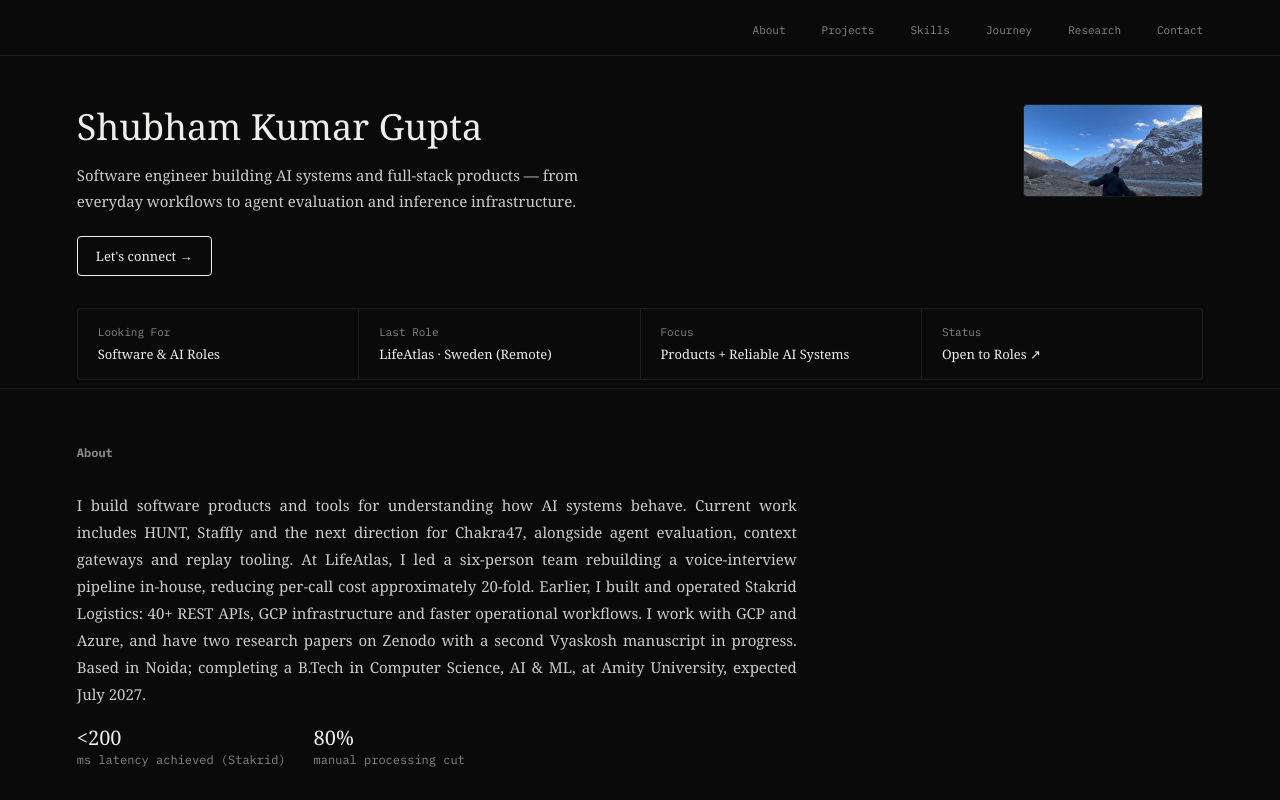
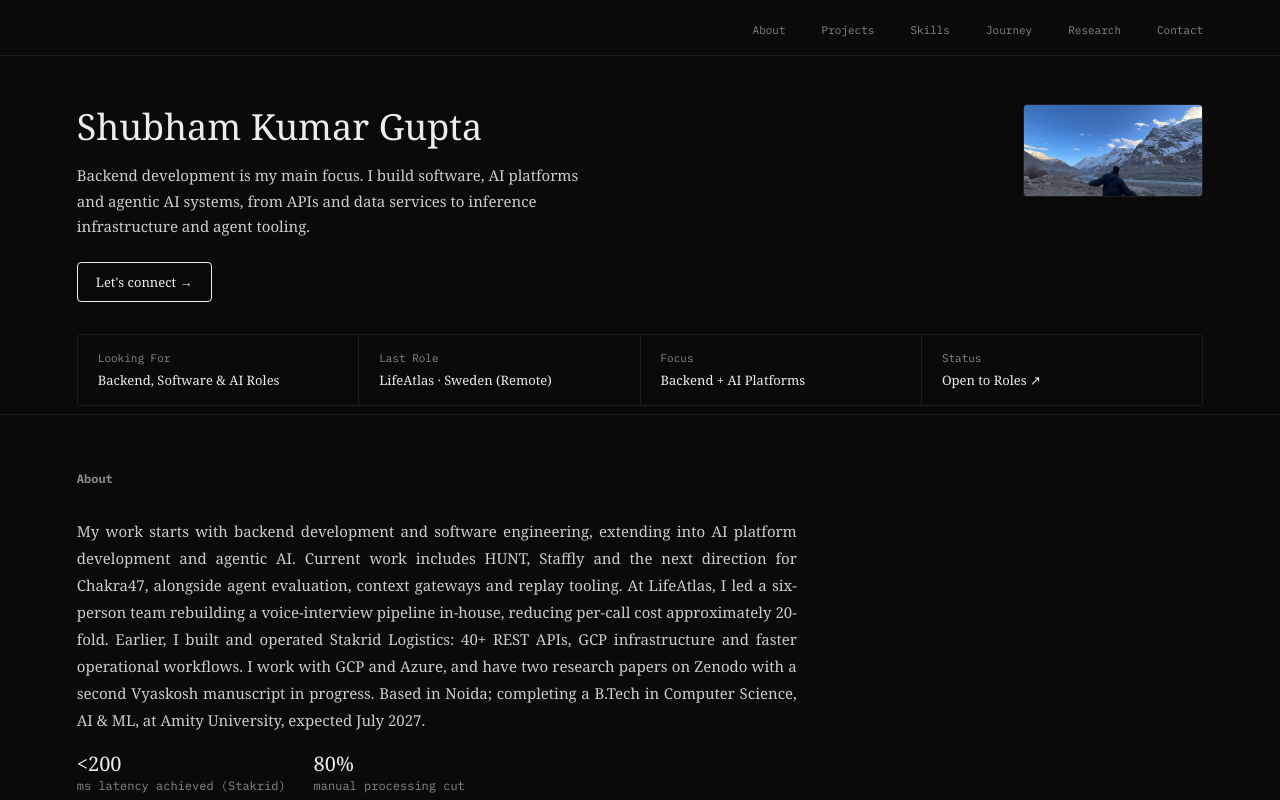
Before and after one commit to kshubham090/portfolio, a React (Vite) app: page / in a window 1280 px wide. Shown: the top 800 px of the page. Built offline with nearby package versions, Linux system fonts and the light colour scheme.

Commit message:
Reframe portfolio expertise around backend and AI platforms (#7)

```diff
--- a/index.html
+++ b/index.html
@@ -4,17 +4,17 @@
     <meta charset="UTF-8" />
     <meta name="viewport" content="width=device-width, initial-scale=1.0" />
 
-    <title>Shubham Kumar Gupta — Software Engineer &amp; AI Systems</title>
-    <meta name="description" content="Software engineer building AI systems and full-stack products. HUNT, Staffly, Chakra47, agent evaluation, inference infrastructure and research. Based in Noida, India." />
+    <title>Shubham Kumar Gupta — Backend, Software &amp; AI Platforms</title>
+    <meta name="description" content="Backend development, software development, AI platforms and agentic AI. APIs, data services, inference infrastructure and agent tooling. Based in Noida, India." />
     <meta name="author" content="Shubham Kumar Gupta" />
-    <meta name="keywords" content="software engineer, AI systems, full-stack, TypeScript, React, Node.js, PostgreSQL, GCP, Azure, agent evaluation, Shubham Kumar Gupta" />
+    <meta name="keywords" content="backend development, software development, AI platform development, agentic AI, APIs, data systems, inference infrastructure, agent evaluation, Shubham Kumar Gupta" />
     <link rel="canonical" href="https://www.shubham.cv/" />
 
     <!-- Open Graph -->
     <meta property="og:type" content="profile" />
     <meta property="og:url" content="https://www.shubham.cv/" />
-    <meta property="og:title" content="Shubham Kumar Gupta — Software Engineer &amp; AI Systems" />
-    <meta property="og:description" content="Software engineer building AI systems and full-stack products. HUNT, Staffly, Chakra47, agent evaluation, inference infrastructure and research. Based in Noida, India." />
+    <meta property="og:title" content="Shubham Kumar Gupta — Backend, Software &amp; AI Platforms" />
+    <meta property="og:description" content="Backend development, software development, AI platforms and agentic AI. APIs, data services, inference infrastructure and agent tooling. Based in Noida, India." />
     <meta property="og:image" content="https://www.shubham.cv/uploads/grok-image-58f159b9-11fd-4a79-95b0-b414d5fe3471.jpg" />
     <meta property="og:image:width" content="1200" />
     <meta property="og:image:height" content="630" />
@@ -27,8 +27,8 @@
     <meta name="twitter:card" content="summary_large_image" />
     <meta name="twitter:site" content="@skg_curious" />
     <meta name="twitter:creator" content="@skg_curious" />
-    <meta name="twitter:title" content="Shubham Kumar Gupta — Software Engineer &amp; AI Systems" />
-    <meta name="twitter:description" content="Software engineer building AI systems and full-stack products. HUNT, Staffly, Chakra47, agent evaluation, inference infrastructure and research. Based in Noida, India." />
+    <meta name="twitter:title" content="Shubham Kumar Gupta — Backend, Software &amp; AI Platforms" />
+    <meta name="twitter:description" content="Backend development, software development, AI platforms and agentic AI. APIs, data services, inference infrastructure and agent tooling. Based in Noida, India." />
     <meta name="twitter:image" content="https://www.shubham.cv/uploads/grok-image-58f159b9-11fd-4a79-95b0-b414d5fe3471.jpg" />
 
     <!-- JSON-LD Person schema -->
@@ -40,7 +40,7 @@
   "url": "https://www.shubham.cv",
   "image": "https://www.shubham.cv/uploads/grok-image-58f159b9-11fd-4a79-95b0-b414d5fe3471.jpg",
   "jobTitle": "Software Engineer",
-  "description": "Software engineer building AI systems and full-stack products. HUNT, Staffly, Chakra47, agent evaluation, inference infrastructure and research. Based in Noida, India.",
+  "description": "Backend development, software development, AI platforms and agentic AI. APIs, data services, inference infrastructure and agent tooling. Based in Noida, India.",
   "email": "kshubham04907@gmail.com",
   "address": {
     "@type": "PostalAddress",
@@ -53,11 +53,10 @@
     "https://x.com/skg_curious"
   ],
   "knowsAbout": [
-    "AI Systems",
-    "Full-Stack Development",
-    "TypeScript",
-    "React",
-    "Node.js",
+    "Backend Development",
+    "Software Development",
+    "AI Platform Development",
+    "Agentic AI",
     "PostgreSQL",
     "GCP",
     "Azure",
--- a/src/components/About.tsx
+++ b/src/components/About.tsx
@@ -19,7 +19,7 @@
           </div>
         </div>
         <p className="about-text">
-          I build software products and tools for understanding how AI systems behave. Current work includes HUNT, Staffly and the next direction for Chakra47, alongside agent evaluation, context gateways and replay tooling. At LifeAtlas, I led a six-person team rebuilding a voice-interview pipeline in-house, reducing per-call cost approximately 20-fold. Earlier, I built and operated Stakrid Logistics: 40+ REST APIs, GCP infrastructure and faster operational workflows. I work with GCP and Azure, and have two research papers on Zenodo with a second Vyaskosh manuscript in progress. Based in Noida; completing a B.Tech in Computer Science, AI &amp; ML, at Amity University, expected July 2027.
+          My work starts with backend development and software engineering, extending into AI platform development and agentic AI. Current work includes HUNT, Staffly and the next direction for Chakra47, alongside agent evaluation, context gateways and replay tooling. At LifeAtlas, I led a six-person team rebuilding a voice-interview pipeline in-house, reducing per-call cost approximately 20-fold. Earlier, I built and operated Stakrid Logistics: 40+ REST APIs, GCP infrastructure and faster operational workflows. I work with GCP and Azure, and have two research papers on Zenodo with a second Vyaskosh manuscript in progress. Based in Noida; completing a B.Tech in Computer Science, AI &amp; ML, at Amity University, expected July 2027.
         </p>
       </div>
     </section>
--- a/src/components/Footer.tsx
+++ b/src/components/Footer.tsx
@@ -34,7 +34,7 @@
       <div className="footer-grid">
         <div>
           <div className="footer-brand">Shubham Gupta</div>
-          <p className="footer-tagline">Software engineer. AI systems and full-stack products. Noida. Open to engineering opportunities.</p>
+          <p className="footer-tagline">Backend and software development. AI platforms and agentic AI. Noida. Open to engineering opportunities.</p>
           <div className="newsletter">
             <input
               type="email"
--- a/src/components/Hero.tsx
+++ b/src/components/Hero.tsx
@@ -10,7 +10,7 @@
         <div className="hero-text">
           <h1 className="hero-title">Shubham Kumar Gupta</h1>
           <p className="hero-sub">
-            Software engineer building AI systems and full-stack products — from everyday workflows to agent evaluation and inference infrastructure.
+            Backend development is my main focus. I build software, AI platforms and agentic AI systems, from APIs and data services to inference infrastructure and agent tooling.
           </p>
           <div className="hero-cta-row">
             <button className="pill-btn" onClick={() => setConnectOpen(true)}>Let's connect →</button>
@@ -24,7 +24,7 @@
       <div className="hero-stats" id="tour-stats">
         <div className="hero-stat">
           <span className="stat-label">Looking For</span>
-          <span className="stat-val">Software &amp; AI Roles</span>
+          <span className="stat-val">Backend, Software &amp; AI Roles</span>
         </div>
         <div className="hero-stat">
           <span className="stat-label">Last Role</span>
@@ -32,7 +32,7 @@
         </div>
         <div className="hero-stat">
           <span className="stat-label">Focus</span>
-          <span className="stat-val">Products + Reliable AI Systems</span>
+          <span className="stat-val">Backend + AI Platforms</span>
         </div>
         <div className="hero-stat">
           <span className="stat-label">Status</span>
--- a/src/components/Skills.tsx
+++ b/src/components/Skills.tsx
@@ -1,11 +1,10 @@
 import { useFadeIn } from '../hooks/useFadeIn';
 
 const skills = [
-  { label: 'AI / Agent Systems', cls: 'hl' },
-  { label: 'Full-Stack Applications', cls: '' },
-  { label: 'Data / Backend Systems', cls: '' },
-  { label: 'Cloud / Engineering Quality', cls: '' },
-  { label: 'Accelerated Computing · Learning', cls: 'dim' },
+  { label: 'Backend Development', cls: 'hl' },
+  { label: 'Software Development', cls: '' },
+  { label: 'AI Platform Development', cls: '' },
+  { label: 'Agentic AI', cls: '' },
 ];
 
 export default function Skills() {
@@ -19,10 +18,15 @@
       <div className="skills-wrap" id="tour-skills">
         <div className="skills-left">
           <p className="skills-desc-text">
-            TypeScript, React and Next.js for product interfaces; Node.js, Fastify, Python and Spring Boot for APIs and services. PostgreSQL, transactional workflows, LangGraph, model evaluation, TensorFlow/Keras training and PyTorch inference. GCP and Azure, with automated tests, CI/CD and monitoring around the work.
+            Backend development is my main focus, grounded in software development: APIs, services, data systems and reliable architecture. I also build AI platforms and agentic AI systems, working on inference infrastructure, model evaluation, agent orchestration and tooling.
           </p>
+          <h3 className="skills-subheading">Vibe-coding stack</h3>
           <p className="skills-desc-text">
-            Currently learning CUDA Python and Numba through NVIDIA DLI. One of three modules is complete; further study includes profiling and accelerated computing.
+            I use the MERN stack (MongoDB, Express, React and Node.js), alongside TypeScript, Next.js and frontend tools, to build interfaces and full-stack prototypes with AI assistance.
+          </p>
+          <h3 className="skills-subheading">Currently learning</h3>
+          <p className="skills-desc-text">
+            CUDA Python and Numba through NVIDIA DLI. One of three modules is complete; further study includes profiling and accelerated computing.
           </p>
           <div className="skills-cta">
             <a href="#contact" className="pill-btn">Let's Work →</a>
--- a/src/index.css
+++ b/src/index.css
@@ -437,6 +437,7 @@
 /* ── SKILLS ── */
 .skills-wrap { display: grid; grid-template-columns: 1fr 1fr; gap: 56px; align-items: start; }
 .skills-desc-text { font-size: 14px; line-height: 1.9; color: #999; max-width: 380px; }
+.skills-subheading { margin: 24px 0 8px; font-family: var(--body); font-size: 12px; font-weight: 400; color: var(--fg); }
 .skills-cta { margin-top: 24px; }
 .skills-list { list-style: none; border-top: 1px solid var(--border); }
 .skills-list li {
```
Also changed, not shown: public/llms.txt, 1 other file (tests, documents, lock files or other folders).
